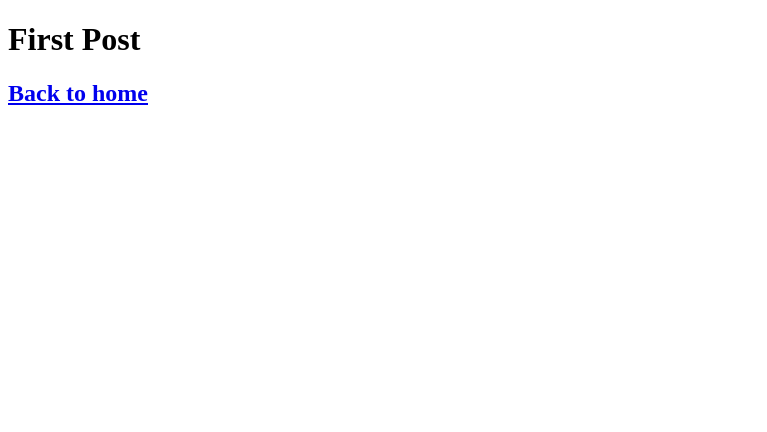
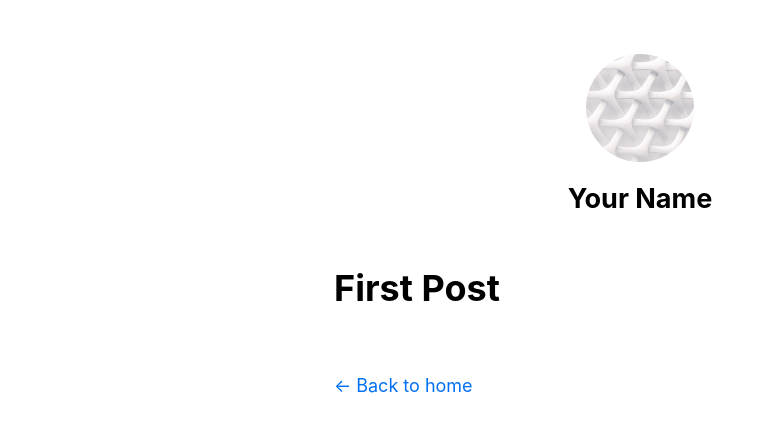
Before and after one commit to tedsemashov/blog-next, a Next.js app: page /posts/first-post in a window 1280 px wide. Shown: the top 432 px of the page, without its empty margins (0-767 px from the left). Built offline with nearby package versions, Linux system fonts and the light colour scheme.

Commit message:
assets, metadata and css

```diff
--- /dev/null
+++ b/components/layout.js
@@ -0,0 +1,71 @@
+import Head from 'next/head';
+import Image from 'next/image';
+import styles from './layout.module.css';
+import utilStyles from '../styles/utils.module.css';
+import Link from 'next/link';
+
+const name = 'Your Name';
+export const siteTitle = 'Next.js Sample Website';
+
+const Layout = ({ children, home }) => {
+    return (
+        <div className={styles.container}>
+            <Head>
+                <link rel="icon" href="/favicon.ico" />
+                <meta
+                    name="description"
+                    content="Learn how to build a personal website using Next.js"
+                />
+                <meta
+                    property="og:image"
+                    content={`https://og-image.vercel.app/${encodeURI(
+                        siteTitle,
+                    )}.png?theme=light&md=0&fontSize=75px&images=https%3A%2F%2Fassets.vercel.com%2Fimage%2Fupload%2Ffront%2Fassets%2Fdesign%2Fnextjs-black-logo.svg`}
+                />
+                <meta name="og:title" content={siteTitle} />
+                <meta name="twitter:card" content="summary_large_image" />
+            </Head>
+            <header className={styles.header}>
+                {home ? (
+                    <>
+                        <Image
+                            priority
+                            src="/images/profile.jpg"
+                            className={utilStyles.borderCircle}
+                            height={144}
+                            width={144}
+                            alt=""
+                        />
+                        <h1 className={utilStyles.heading2Xl}>{name}</h1>
+                    </>
+                ) : (
+                    <>
+                        <Link href="/">
+                            <Image
+                                priority
+                                src="/images/profile.jpg"
+                                className={utilStyles.borderCircle}
+                                height={108}
+                                width={108}
+                                alt=""
+                            />
+                        </Link>
+                        <h2 className={utilStyles.headingLg}>
+                            <Link href="/" className={utilStyles.colorInherit}>
+                                {name}
+                            </Link>
+                        </h2>
+                    </>
+                )}
+            </header>
+            <main>{children}</main>
+            {!home && (
+                <div className={styles.backToHome}>
+                    <Link href="/">← Back to home</Link>
+                </div>
+            )}
+        </div>
+    );
+}
+
+export default Layout;
--- /dev/null
+++ b/components/layout.module.css
@@ -0,0 +1,16 @@
+/*NextJS automatically generates uniques module class names*/
+.container {
+    max-width: 36rem;
+    padding: 0 1rem;
+    margin: 3rem auto 6rem;
+}
+
+.header {
+    display: flex;
+    flex-direction: column;
+    align-items: center;
+}
+
+.backToHome {
+    margin: 3rem 0 0;
+}
--- /dev/null
+++ b/pages/_app.js
@@ -0,0 +1,6 @@
+import '../styles/globals.css';
+const App = ({ Component, pageProps }) => {
+    return <Component {...pageProps} />;
+}
+
+export default App;
--- a/pages/posts/first-post.js
+++ b/pages/posts/first-post.js
@@ -1,13 +1,22 @@
-import Link from 'next/link';
+import Head from 'next/head';
+import Script from 'next/script';
+import Layout from '../../components/layout';
 
 const FirstPost = () => {
     return (
-        <>
+        <Layout>
+            <Head>
+                <title>First Post</title>
+            </Head>
+            <Script
+                src="https://connect.facebook.net/en_US/sdk.js"
+                strategy="lazyOnload" // tells Next.js to load this particular script lazily during browser idle time
+                onLoad={() =>
+                    console.log(`script loaded correctly, window.FB has been populated`)
+                } // is used to run any JavaScript code immediately after the script has finished loading
+            />
             <h1>First Post</h1>
-            <h2>
-                <Link href="/">Back to home</Link>
-            </h2>
-        </>
+        </Layout>
     );
 }
 
--- a/styles/globals.css
+++ b/styles/globals.css
@@ -2,37 +2,26 @@
 body {
   padding: 0;
   margin: 0;
-  font-family: Inter, -apple-system, BlinkMacSystemFont, Segoe UI, Roboto,
-    Oxygen, Ubuntu, Cantarell, Fira Sans, Droid Sans, Helvetica Neue, sans-serif;
-}
-
-a {
-  color: inherit;
-  text-decoration: none;
+  font-family: -apple-system, BlinkMacSystemFont, Segoe UI, Roboto, Oxygen, Ubuntu,
+  Cantarell, Fira Sans, Droid Sans, Helvetica Neue, sans-serif;
+  line-height: 1.6;
+  font-size: 18px;
 }
 
 * {
   box-sizing: border-box;
 }
 
+a {
+  color: #0070f3;
+  text-decoration: none;
+}
+
+a:hover {
+  text-decoration: underline;
+}
+
 img {
   max-width: 100%;
-  height: auto;
+  display: block;
 }
-
-h1,
-h2,
-p,
-ul {
-  margin: 0;
-}
-
-ul {
-  padding: 0;
-  list-style: none;
-}
-
-button {
-  padding: 0.5rem 1rem;
-  font-weight: bold;
-}
--- /dev/null
+++ b/styles/utils.module.css
@@ -0,0 +1,52 @@
+.heading2Xl {
+    font-size: 2.5rem;
+    line-height: 1.2;
+    font-weight: 800;
+    letter-spacing: -0.05rem;
+    margin: 1rem 0;
+}
+
+.headingXl {
+    font-size: 2rem;
+    line-height: 1.3;
+    font-weight: 800;
+    letter-spacing: -0.05rem;
+    margin: 1rem 0;
+}
+
+.headingLg {
+    font-size: 1.5rem;
+    line-height: 1.4;
+    margin: 1rem 0;
+}
+
+.headingMd {
+    font-size: 1.2rem;
+    line-height: 1.5;
+}
+
+.borderCircle {
+    border-radius: 9999px;
+}
+
+.colorInherit {
+    color: inherit;
+}
+
+.padding1px {
+    padding-top: 1px;
+}
+
+.list {
+    list-style: none;
+    padding: 0;
+    margin: 0;
+}
+
+.listItem {
+    margin: 0 0 1.25rem;
+}
+
+.lightText {
+    color: #666;
+}
```
Also changed, not shown: pages/index.js (+11 -111 lines), public/images/profile.jpg (added).
